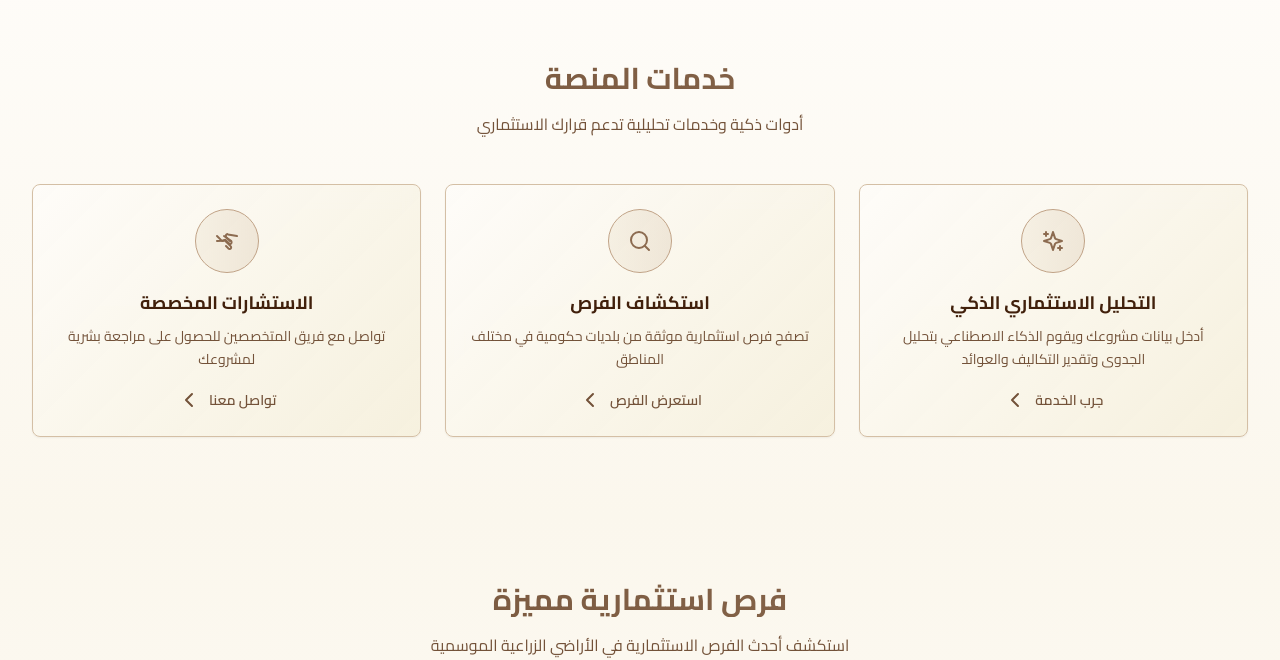
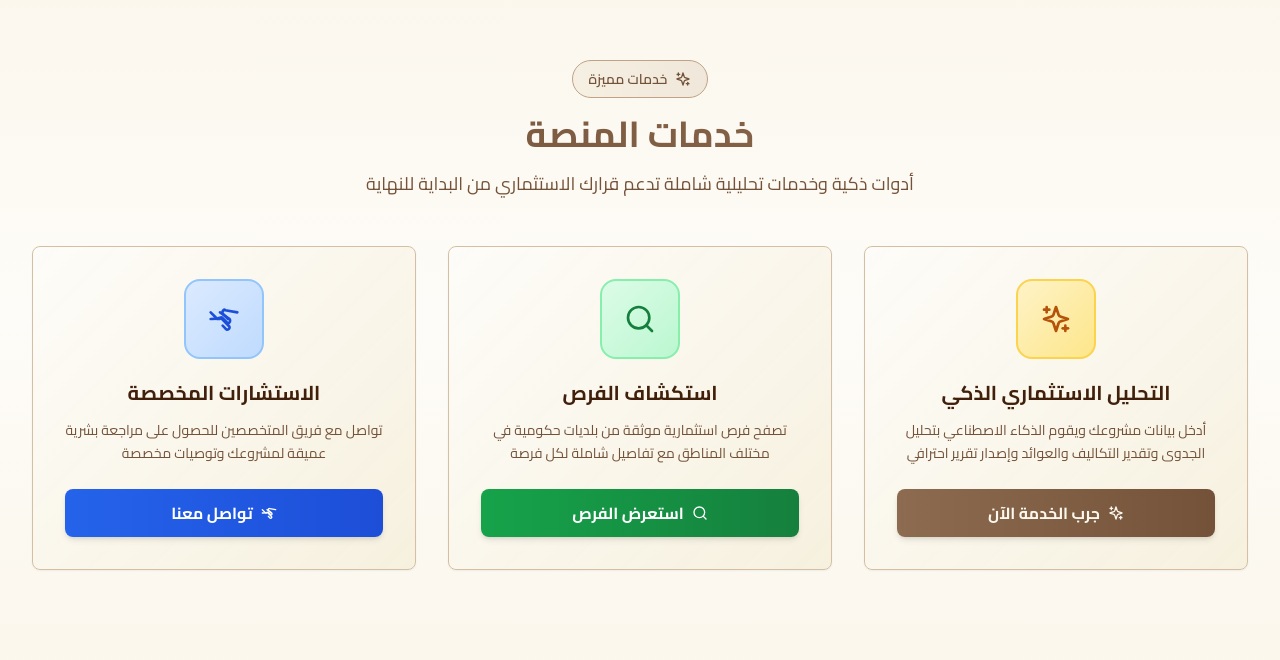
Before and after one commit to Abdulrahman-A9/LandX, a React (Vite) app: page / in a window 1280 px wide. Shown: the part 2307-2967 px from the top of the page. Built offline with nearby package versions, Linux system fonts and the light colour scheme.

Commit message:
Enhance Services section with prominent colored action buttons and better styling

```diff
--- a/src/pages/public/Home.jsx
+++ b/src/pages/public/Home.jsx
@@ -275,54 +275,72 @@ const Home = () => {
       </section>
 
       {/* Services Section */}
-      <section className="bg-gradient-to-b from-pearl-50 to-pearl-100 py-20">
+      <section className="bg-gradient-to-b from-pearl-100 via-pearl-50 to-pearl-100 py-20">
         <div className="max-w-7xl mx-auto px-4 sm:px-6 lg:px-8">
           <div className="text-center mb-12">
-            <h2 className="text-3xl font-bold text-transparent bg-clip-text bg-gradient-to-r from-brown-700 to-brown-600 mb-4">
+            <div className="inline-flex items-center gap-2 px-4 py-2 bg-gradient-to-r from-brown-200/30 to-brown-300/30 rounded-full border border-brown-400 text-brown-700 text-sm font-semibold mb-4">
+              <SparklesIcon className="w-4 h-4" />
+              خدمات مميزة
+            </div>
+            <h2 className="text-3xl md:text-4xl font-bold text-transparent bg-clip-text bg-gradient-to-r from-brown-700 to-brown-600 mb-4">
               خدمات المنصة
             </h2>
-            <p className="text-brown-700 max-w-2xl mx-auto">
-              أدوات ذكية وخدمات تحليلية تدعم قرارك الاستثماري
+            <p className="text-brown-700 max-w-2xl mx-auto text-lg">
+              أدوات ذكية وخدمات تحليلية شاملة تدعم قرارك الاستثماري من البداية للنهاية
             </p>
           </div>
-          <div className="grid grid-cols-1 md:grid-cols-3 gap-6">
-            <Card className="bg-card-gradient border border-brown-300 hover:border-brown-500 transition-all duration-300 hover:scale-105 p-6 text-center">
-              <div className="w-16 h-16 bg-gradient-to-r from-brown-200/30 to-brown-300/30 rounded-full flex items-center justify-center mx-auto mb-4 border border-brown-400">
-                <SparklesIcon className="text-brown-600" />
+          <div className="grid grid-cols-1 md:grid-cols-3 gap-8">
+            {/* Service 1: AI Analysis */}
+            <Card className="bg-card-gradient border border-brown-300 hover:border-brown-500 transition-all duration-300 hover:scale-105 hover:shadow-xl p-8 text-center group">
+              <div className="w-20 h-20 bg-gradient-to-br from-amber-100 to-amber-200 rounded-2xl flex items-center justify-center mx-auto mb-5 border-2 border-amber-300 group-hover:scale-110 transition-transform duration-300">
+                <SparklesIcon className="text-amber-700 w-8 h-8" />
               </div>
-              <h3 className="text-lg font-bold text-brown-900 mb-2">التحليل الاستثماري الذكي</h3>
-              <p className="text-brown-700 text-sm mb-4 leading-relaxed">
-                أدخل بيانات مشروعك ويقوم الذكاء الاصطناعي بتحليل الجدوى وتقدير التكاليف والعوائد
+              <h3 className="text-xl font-bold text-brown-900 mb-3">التحليل الاستثماري الذكي</h3>
+              <p className="text-brown-700 text-sm mb-6 leading-relaxed">
+                أدخل بيانات مشروعك ويقوم الذكاء الاصطناعي بتحليل الجدوى وتقدير التكاليف والعوائد وإصدار تقرير احترافي
               </p>
-              <Link to="/investment-analysis" className="inline-flex items-center gap-2 text-brown-700 hover:text-brown-900 font-semibold text-sm transition-all duration-300 hover:translate-x-1">
-                جرب الخدمة
-                <ChevronLeftIcon />
+              <Link
+                to="/investment-analysis"
+                className="inline-flex items-center gap-2 px-6 py-3 bg-gradient-to-r from-brown-600 to-brown-700 text-pearl-100 font-bold rounded-lg hover:from-brown-700 hover:to-brown-800 transition-all duration-300 shadow-md hover:shadow-lg w-full justify-center"
+              >
+                <SparklesIcon className="w-4 h-4" />
+                جرب الخدمة الآن
               </Link>
             </Card>
-            <Card className="bg-card-gradient border border-brown-300 hover:border-brown-500 transition-all duration-300 hover:scale-105 p-6 text-center">
-              <div className="w-16 h-16 bg-gradient-to-r from-brown-200/30 to-brown-300/30 rounded-full flex items-center justify-center mx-auto mb-4 border border-brown-400">
-                <SearchIcon className="text-brown-600" />
+
+            {/* Service 2: Browse Opportunities */}
+            <Card className="bg-card-gradient border border-brown-300 hover:border-brown-500 transition-all duration-300 hover:scale-105 hover:shadow-xl p-8 text-center group">
+              <div className="w-20 h-20 bg-gradient-to-br from-green-100 to-green-200 rounded-2xl flex items-center justify-center mx-auto mb-5 border-2 border-green-300 group-hover:scale-110 transition-transform duration-300">
+                <SearchIcon className="text-green-700 w-8 h-8" />
               </div>
-              <h3 className="text-lg font-bold text-brown-900 mb-2">استكشاف الفرص</h3>
-              <p className="text-brown-700 text-sm mb-4 leading-relaxed">
-                تصفح فرص استثمارية موثقة من بلديات حكومية في مختلف المناطق
+              <h3 className="text-xl font-bold text-brown-900 mb-3">استكشاف الفرص</h3>
+              <p className="text-brown-700 text-sm mb-6 leading-relaxed">
+                تصفح فرص استثمارية موثقة من بلديات حكومية في مختلف المناطق مع تفاصيل شاملة لكل فرصة
               </p>
-              <Link to="/opportunities" className="inline-flex items-center gap-2 text-brown-700 hover:text-brown-900 font-semibold text-sm transition-all duration-300 hover:translate-x-1">
+              <Link
+                to="/opportunities"
+                className="inline-flex items-center gap-2 px-6 py-3 bg-gradient-to-r from-green-600 to-green-700 text-white font-bold rounded-lg hover:from-green-700 hover:to-green-800 transition-all duration-300 shadow-md hover:shadow-lg w-full justify-center"
+              >
+                <SearchIcon className="w-4 h-4" />
                 استعرض الفرص
-                <ChevronLeftIcon />
               </Link>
             </Card>
-            <Card className="bg-card-gradient border border-brown-300 hover:border-brown-500 transition-all duration-300 hover:scale-105 p-6 text-center">
-              <div className="w-16 h-16 bg-gradient-to-r from-brown-200/30 to-brown-300/30 rounded-full flex items-center justify-center mx-auto mb-4 border border-brown-400">
-                <HandshakeIcon className="text-brown-600" />
+
+            {/* Service 3: Consulting */}
+            <Card className="bg-card-gradient border border-brown-300 hover:border-brown-500 transition-all duration-300 hover:scale-105 hover:shadow-xl p-8 text-center group">
+              <div className="w-20 h-20 bg-gradient-to-br from-blue-100 to-blue-200 rounded-2xl flex items-center justify-center mx-auto mb-5 border-2 border-blue-300 group-hover:scale-110 transition-transform duration-300">
+                <HandshakeIcon className="text-blue-700 w-8 h-8" />
               </div>
-              <h3 className="text-lg font-bold text-brown-900 mb-2">الاستشارات المخصصة</h3>
-              <p className="text-brown-700 text-sm mb-4 leading-relaxed">
-                تواصل مع فريق المتخصصين للحصول على مراجعة بشرية لمشروعك
+              <h3 className="text-xl font-bold text-brown-900 mb-3">الاستشارات المخصصة</h3>
+              <p className="text-brown-700 text-sm mb-6 leading-relaxed">
+                تواصل مع فريق المتخصصين للحصول على مراجعة بشرية عميقة لمشروعك وتوصيات مخصصة
               </p>
-              <Link to="/contact" className="inline-flex items-center gap-2 text-brown-700 hover:text-brown-900 font-semibold text-sm transition-all duration-300 hover:translate-x-1">
+              <Link
+                to="/contact"
+                className="inline-flex items-center gap-2 px-6 py-3 bg-gradient-to-r from-blue-600 to-blue-700 text-white font-bold rounded-lg hover:from-blue-700 hover:to-blue-800 transition-all duration-300 shadow-md hover:shadow-lg w-full justify-center"
+              >
+                <HandshakeIcon className="w-4 h-4" />
                 تواصل معنا
-                <ChevronLeftIcon />
               </Link>
             </Card>
           </div>
```
